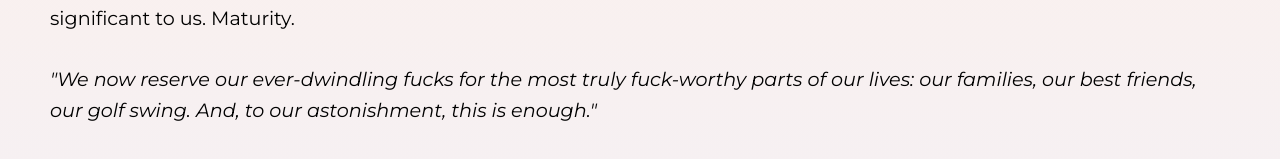
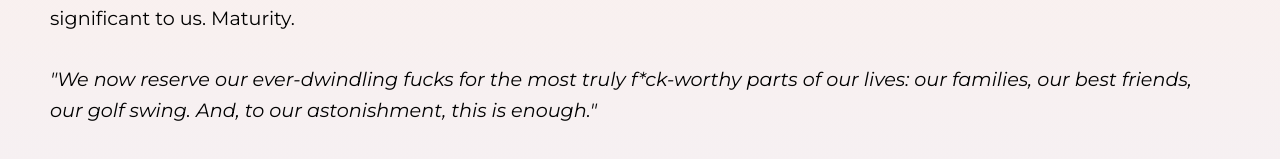
Before and after one commit to truongmleon/ENG111-Portfolio, a React (Vite) app: page / in a window 1280 px wide. Shown: the part 6213-6372 px from the top of the page. Built offline with nearby package versions, Linux system fonts and the light colour scheme; a web font is replaced by a local one.

Commit message:
Update Message.tsx

```diff
--- a/src/components/Message.tsx
+++ b/src/components/Message.tsx
@@ -35,7 +35,7 @@ const Message = () => {
                 When we were kids, every little thing appeared to matter SO much because they were new and exciting. So, we cared about everything and everyone. When we grow older, we realize much of the stuff we cared so much as a kid merely has a small lasting impact. This means we grow and start getting selective about what we care about, readjusting what is significant to us. Maturity.
                 <br />
                 <br />
-                <i>"We now reserve our ever-dwindling fucks for the most truly fuck-worthy parts of our lives: our families, our best friends, our golf swing. And, to our astonishment, this is enough."</i>
+                <i>"We now reserve our ever-dwindling fucks for the most truly f*ck-worthy parts of our lives: our families, our best friends, our golf swing. And, to our astonishment, this is enough."</i>
                 </p>
             </article>
         </div>
```
